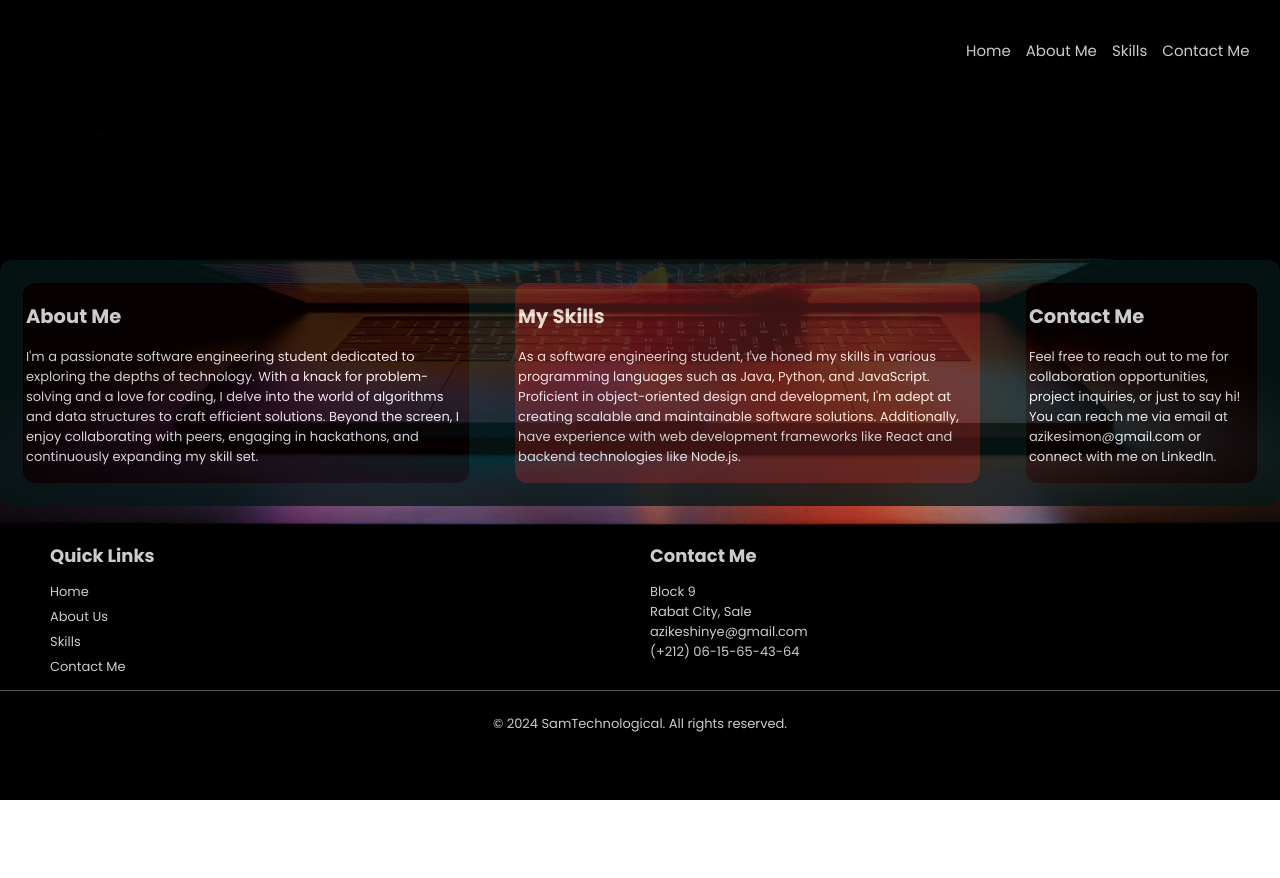
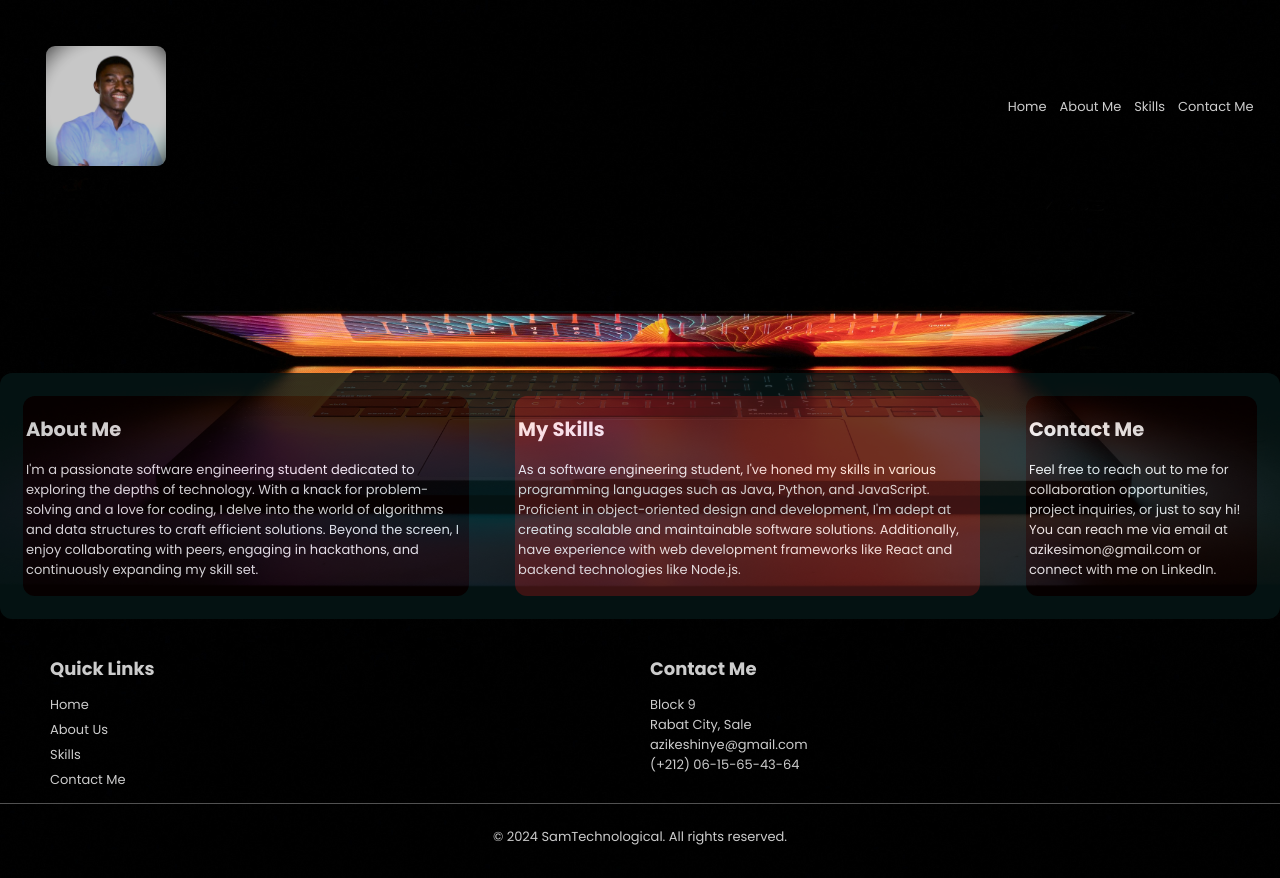
Before and after one commit to samzik234/Portfolio-Project, a plain HTML site: page index.html in a window 1280 px wide. Before the commit the page ends 800 px from the top, so only its background shows below. Drawn offline with Linux system fonts and the light colour scheme.

Commit message:
Added Image Icon

```diff
--- a/Style/index.css
+++ b/Style/index.css
@@ -30,13 +30,12 @@ a:hover {
 }
 
 header {
-  /* background-color: rgb(21, 9, 9); */
-  margin: 10px;
-  display: flex;
-  justify-content: end;
-  font-size:15px;
-  align-items: center;
-  padding: 13px;
+
+    margin: 10px;
+    display: flex;
+    justify-content: space-between; /* Ensure the elements are spaced apart */
+    align-items: center; /* Align items vertically */
+    padding: 10px;
 
 }
 
@@ -56,7 +55,7 @@ header {
     flex-direction:row;
     margin: 23px;
     animation: fadeIn cubic-bezier(0.86, 0, 0.07, 1) ease forwards;
-    background-size: 950px;
+    background-size: 950em;
     animation-name: example;
     animation-duration: 5s;
     animation-iteration-count: infinite; }
@@ -211,3 +210,48 @@ footer {
   padding-top: 10px;
   border-top: 1px solid #666;
 }
+.logo {
+  display: flex;
+  align-items: center;
+  width: 120PX;
+  height: auto;
+  margin-left: 1px;
+  float: left;
+  display: flex;
+  border-radius: 22px;
+  padding: 12px;
+}
+
+.logo{
+  padding: 3px;
+  border-radius:12px;
+  display: fex;
+  flex-direction:row;
+  margin: 23px;
+  animation: fadeIn cubic-bezier(0.86, 0, 0.07, 1) ease forwards;
+  background-size: 950px;
+  animation-name: example;
+  animation-duration: 4s;
+  animation-iteration-count: 1; }
+
+@keyframes fadeIn {
+  from {
+    opacity: 0;
+  }
+  to {
+    opacity: 1;
+  }
+}
+
+ @keyframes example {
+  0% {
+    -webkit-transform: scale(0);
+    transform: scale(0);
+    opacity: 1;
+  }
+  100% {
+    -webkit-transform: scale(1);
+    transform: scale(1);
+    opacity: 1;
+  }
+}
--- a/index.html
+++ b/index.html
@@ -8,6 +8,9 @@
 </head>
 <body>
     <header>
+        <div>
+        <img src="/Images/simon.png" class="logo" alt="Icon">
+    </div>
         <nav>
             <ul>
                 <li><a href="./index.html">Home</a></li>
```
Also changed, not shown: Images/simon.png (added).
